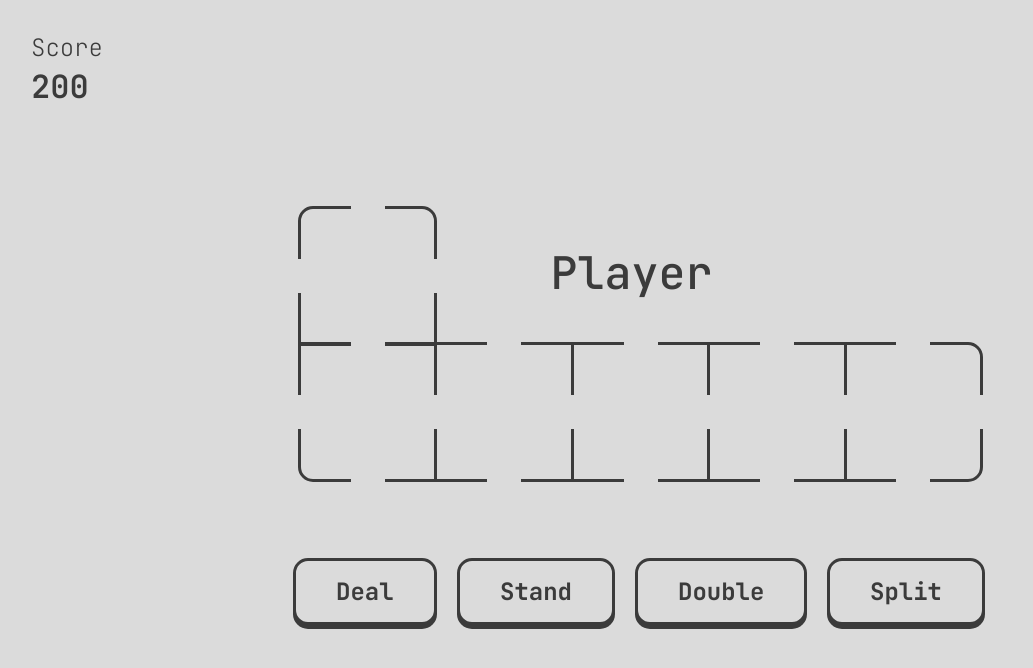
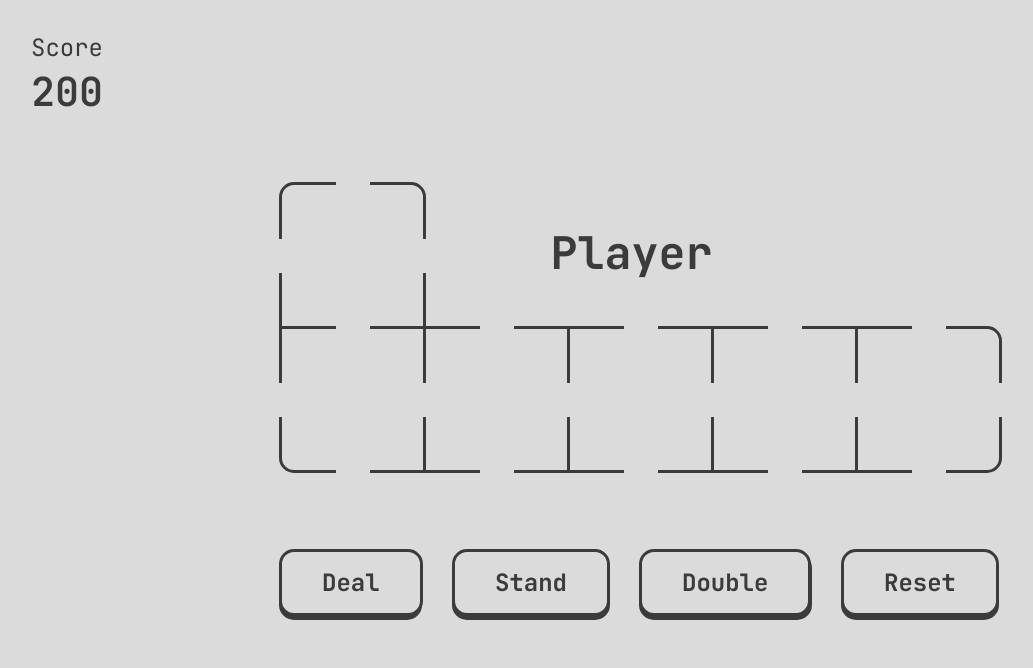
Before and after one commit to grahamhagenah/blackjack, a React (Create React App) app: page / in a window 1280 px wide. Shown: the top 668 px of the page, without its empty margins (1-1034 px from the left). Built offline with nearby package versions, Linux system fonts and the light colour scheme.

Commit message:
scoring and game over message

```diff
--- a/src/App.css
+++ b/src/App.css
@@ -21,6 +21,7 @@ body {
 
 .hand {
   margin: 0 0 5rem 0;
+  min-width: 750px;
 }
 
 #gameover,
@@ -31,10 +32,11 @@ body {
 }
 
 #score-count {
-  font-weight: 900;
+  font-weight: 800;
   display: block;
   text-align: center;
-  font-size: 65px;
+  font-size: 85px;
+  margin: 2rem 0;
 }
 
 .front {
@@ -71,6 +73,14 @@ body {
   font-weight: 700;
 }
 
+.off .front {
+  transform: translateY(0px);
+}
+
+.off:hover .front {
+  transform: translateY(0px);
+}
+
 button {
   margin: 0 10px;
 }
@@ -80,12 +90,29 @@ button {
   justify-content: space-around;
 }
 
+#board-bottom,
+#board-bottom-gameover {
+  height: 100px;
+}
+
+#board-bottom-gameover h3{
+  display: inline-block;
+  font-size: 45px;
+  margin: 0;
+}
+
+#board-bottom-gameover {
+  display: flex;
+  justify-content: space-evenly;
+}
+
 .pushable:focus:not(:focus-visible) {
   outline: none;
 }
 
 .total {
   font-size: 60px;
+  font-weight: 700;
 }
 
 #score {
@@ -95,19 +122,38 @@ button {
   margin: 2rem;
 }
 
+#help {
+  position: absolute;
+  display: flex;
+  top: 0;
+  right: 0;
+  margin: 2rem;
+}
+
+#help h2 {
+  margin: 0 0 0.15rem 0;
+  font-weight: 900;
+  font-size: 45px;
+}
+
+#mute {
+  max-width: 50px;
+}
+
 #score h3 {
   margin: 0;
   font-weight: 600;
-  font-size: 2rem;
+  font-size: 2.5rem;
 }
 
 #score h2 {
   margin: 0 0 .15rem 0;
-  font-weight: 200;
+  font-weight: 400;
 }
 
 .name {
   font-size: 45px;
+  font-weight: 700;
 }
 
 ul {
@@ -238,6 +284,29 @@ ul li:nth-of-type(2) {
 .card-value {
   z-index: 100;
   position: relative;
+  font-weight: 800;
+}
+
+.blink {
+  animation: blink-animation 1s steps(2, start) infinite;
+  -webkit-animation: blink-animation 1s steps(2, start) infinite;
+}
+
+.blink-delay {
+  animation: blink-animation .5s steps(2, start) infinite;
+  -webkit-animation: blink-animation 1s steps(2, start) infinite;
+  animation-delay: .5s;
+}
+
+@keyframes blink-animation {
+  to {
+    visibility: hidden;
+  }
+}
+@-webkit-keyframes blink-animation {
+  to {
+    visibility: hidden;
+  }
 }
 
 @media (max-width: 680px) {
--- a/src/App.js
+++ b/src/App.js
@@ -3,7 +3,7 @@ import CountUp from 'react-countup';
 import './App.css';
 
 
-const Hand = ({ name, hand, total }) => {
+const Hand = ({ name, hand, total, gameover }) => {
 
   return (
     <div class="hand">
@@ -24,10 +24,11 @@ const Hand = ({ name, hand, total }) => {
   )
 }
 
-const Controls = ({ gameover, deal, stand }) => {
+const Controls = ({ gameover, deal, stand, playerWins }) => {
 
   if(!gameover)
     return (
+      <div id="board-bottom">
         <div class="buttons">
           <button onClick = { deal() } class="pushable">
             <span class="front">Deal</span>
@@ -39,48 +40,53 @@ const Controls = ({ gameover, deal, stand }) => {
             <span class="front">Double</span>
           </button>
           <button onClick = { stand } class="pushable">
-          <span class="front">Split</span>
+            <span class="front">Reset</span>
           </button>
+        </div>
       </div>
     )
   else
-    return (null)
+  return (
+    <div id="board-bottom-gameover">
+      {(playerWins) && <h3 id="outcome">Game over; you <span class="blink">won.</span></h3>}
+      {(!playerWins) && <h3 id="outcome">Game over; you <span class="blink">lost.</span></h3>}
+    </div>
+  )
+
 }
 
-const Score = ( {score} ) => {
+const Score = ( {score, change} ) => {
   return (
     <div id="score">
       <h2>Score</h2>
-      <h3>{score}</h3>
+      <h3 id="score-count"><CountUp start={score} end={score+change} duration={2} /></h3>
     </div>
 
   )
 }
 
+// not sure how to handle a state in which numbers are blinking for a set period of time
+
+// const Help = () => {
+//   return (
+//     <div id="help">
+//       <img id="mute" alt="mute" src="mute.png"></img>
+//       <h2>?</h2>
+//     </div>
+
+//   )
+// }
+
 const Board = ( {score, gameover, turn, playerHand, playerTotal, dealerHand, dealerTotal}) => {
 
-  if(!gameover) {
     if(turn === true) {
       return (
-        <Hand name="Player" hand={playerHand} total={playerTotal} />
+        <Hand name="Player" hand={playerHand} total={playerTotal} gameover={gameover} />
       )
     }
     else
       return (
-        <Hand name="Dealer" hand={dealerHand} total={dealerTotal} />
-      )
-  }
-  else
-    return (
-      <div id="game-over-message">
-        <h2 id="win">
-          <span>LOSE</span>
-        </h2>
-        <h3 id="score-count"><CountUp start={score+20} end={score} duration={2} /></h3>
-        <h2 id="gameover">
-          <span>GAME OVER</span>
-        </h2>
-      </div>
+        <Hand name="Dealer" hand={dealerHand} total={dealerTotal} gameover={gameover} />
       )
 }
 
@@ -97,6 +103,7 @@ const App = ({cards}) => {
   const [gameOver, toggleGameOver] = useState(false)
   const [playerWins, setplayerWins] = useState(false)
   const [score, setScore] = useState(200)
+  const [change, setChange] = useState(0)
 
   const total = (hand) => {
     let sum = 0
@@ -125,6 +132,17 @@ const App = ({cards}) => {
 
   const declareWinner = (total) => {
     if(total > 21) {
+      if(playersTurn) {
+        setplayerWins(false)
+        setChange(-20)
+        setScore(score+change)
+        //write code here to wait three seconds and then return to intial state with updated score
+      }
+      else {
+        setplayerWins(true)
+        setChange(20)
+        setScore(score+change)
+      }
       toggleGameOver(true)
     }
   }
@@ -178,7 +196,7 @@ const App = ({cards}) => {
 
 return(
  		<div>
-      <Score score={score} />
+      <Score score={score} change={change} />
       <Board
         score={score}
         gameover={gameOver}
@@ -188,7 +206,7 @@ return(
         dealerHand={dealerHand}
         dealerTotal={dealerTotal}
       />
-      <Controls gameover = {gameOver} deal = {deal} stand = { stand } />
+      <Controls gameover = {gameOver} deal = {deal} stand = { stand } playerWins={playerWins} />
 		</div>
     )
 }
```
Also changed, not shown: public/mute.png (added). Lines whose indentation alone changed are shown as unchanged.
